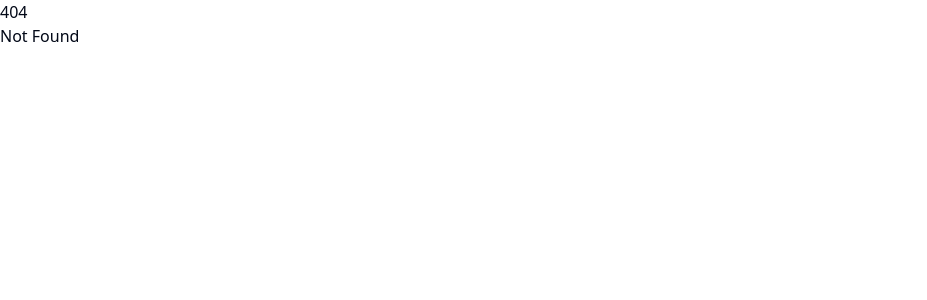
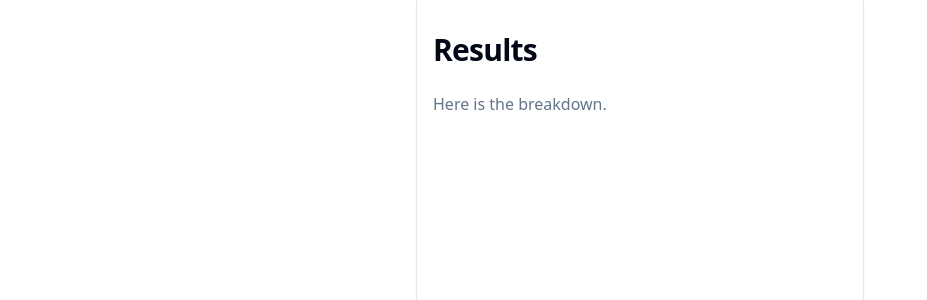
Before and after one commit to rhapsodixx/owoa-aisplitbill, a SvelteKit app: page /result in a window 1280 px wide. Before the commit this address had no page. Shown: the top 300 px of the page, without its empty margins (0-927 px from the left). Built offline with nearby package versions, Linux system fonts and the light colour scheme.

Commit message:
feat(nav): implement global layout and error boundary

```diff
--- /dev/null
+++ b/src/routes/+error.svelte
@@ -0,0 +1,11 @@
+<script lang="ts">
+  import { page } from "$app/stores";
+</script>
+
+<div class="space-y-4 text-center">
+  <h1 class="text-4xl font-bold text-destructive">Oops!</h1>
+  <p class="text-muted-foreground">
+    {$page.status}: {$page.error?.message || "Something went wrong."}
+  </p>
+  <a href="/" class="text-primary hover:underline">Go back home</a>
+</div>
--- a/src/routes/+layout.svelte
+++ b/src/routes/+layout.svelte
@@ -2,4 +2,10 @@
   import "../app.css";
 </script>
 
-<slot />
+<div class="min-h-screen bg-background font-sans antialiased">
+  <div
+    class="container mx-auto max-w-md min-h-screen border-x bg-card px-4 py-8 shadow-sm"
+  >
+    <slot />
+  </div>
+</div>
--- /dev/null
+++ b/src/routes/result/+page.svelte
@@ -0,0 +1,5 @@
+<div class="space-y-6">
+  <h1 class="text-3xl font-bold tracking-tight text-foreground">Results</h1>
+  <p class="text-muted-foreground">Here is the breakdown.</p>
+  <!-- Todo: Add Result Display -->
+</div>
```
